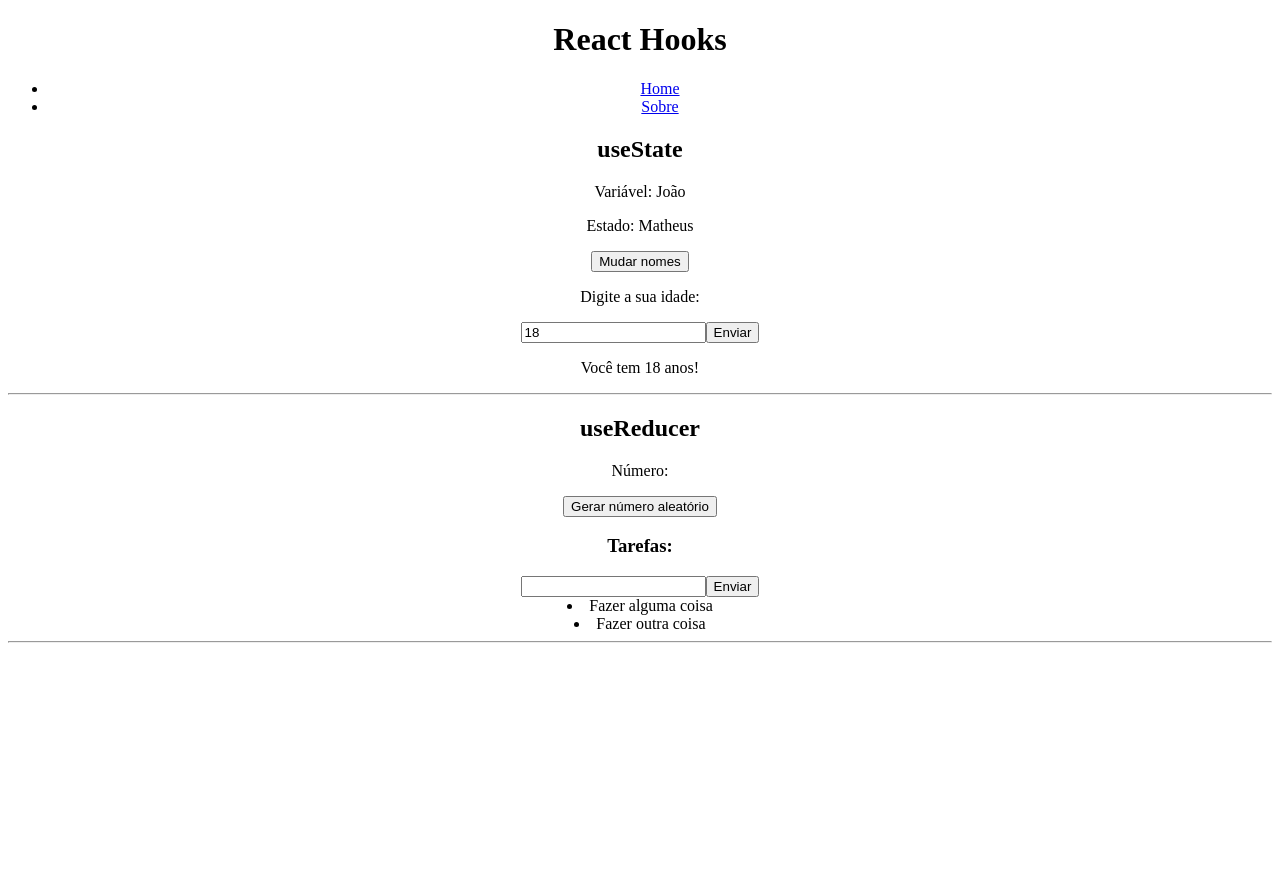
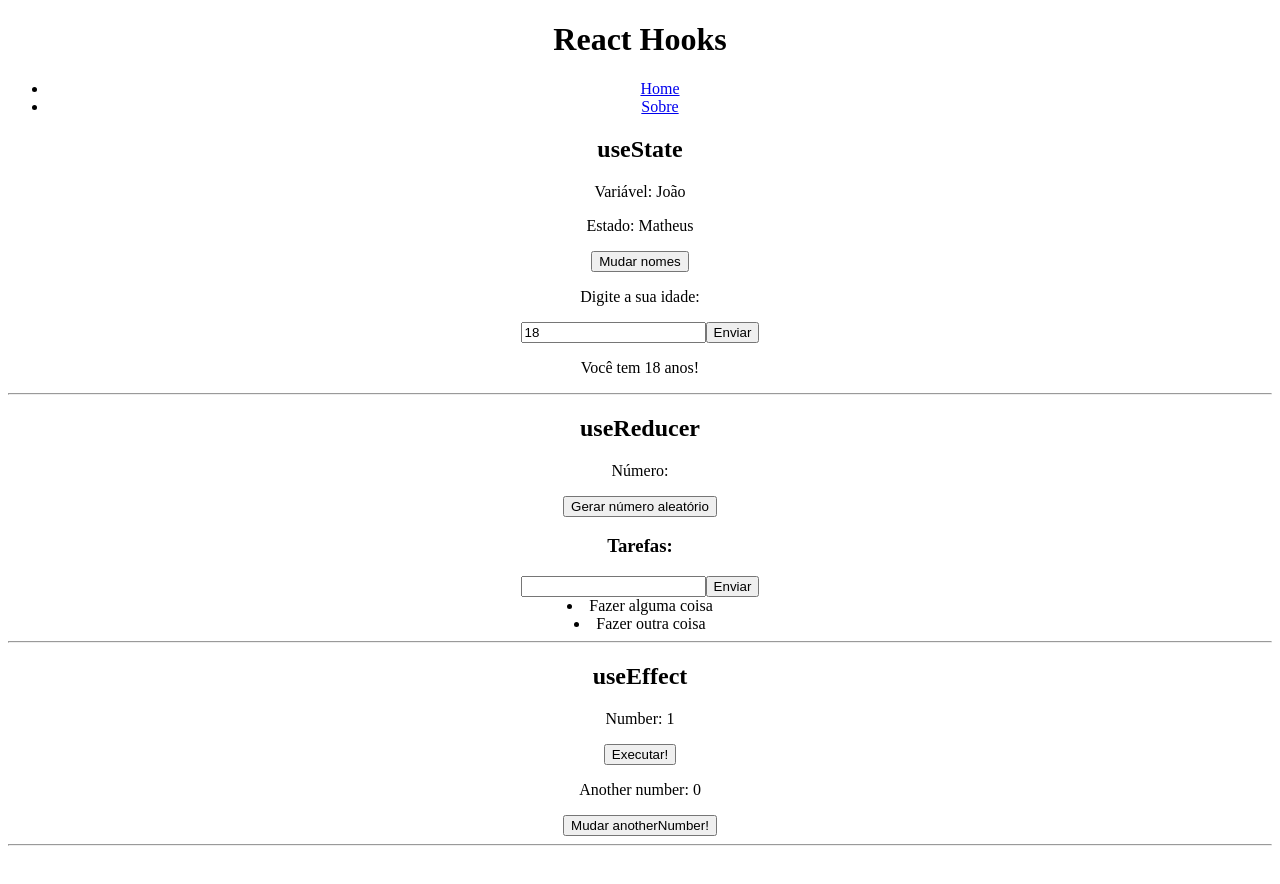
Before and after one commit to sucodelarangela/miniblog, a React (Create React App) app in the folder 11_HOOKS/reacthooks/: page / in a window 1280 px wide. Shown: the top 884 px of the page. Built offline with nearby package versions, Linux system fonts and the light colour scheme.

Commit message:
feat: useEffect example

```diff
--- /dev/null
+++ b/11_HOOKS/reacthooks/src/components/HookUseEffect.js
@@ -0,0 +1,52 @@
+import { useState, useEffect } from "react";
+
+export const HookUseEffect = () => {
+    // 1 - useEffect sem dependência é executado sempre que o componente for re-renderizado
+    useEffect(() => {
+        console.log('Estou sendo executado');
+    });
+
+    const [number, setNumber] = useState(1);
+
+    const changeSomething = () => {
+        setNumber(number + 1);
+    };
+
+    // 2 - useEffect com array de dependência vazio é executado apenas uma vez. Ex de uso: fetch de dados de DB
+    useEffect(() => {
+        console.log('Sou executado apenas uma vez');
+    }, []);
+
+    // 3 - useEffect com item no array de dependência para controlar QUANDO queremos que a função execute
+
+    const [anotherNumber, setAnotherNumber] = useState(0);
+
+    useEffect(() => {
+        // if para prevenir a execução no primeiro loading
+        if (anotherNumber > 0) {
+            console.log('Sou executado apenas quando o anotherNumber muda');
+        }
+    }, [anotherNumber]);
+
+    // 4 - cleanup do useEffect
+    useEffect(() => {
+        // const timer = setTimeout(() => {
+        //     console.log('Hello World');
+        //     // setAnotherNumber(anotherNumber + 1);
+        // }, 2000);
+
+        // // sem esse return, o setTimeout executaria mesmo mudando de página e teríamos um erro porque o anotherNumber não existe na outra página. Com o clearTimeout, ao mudar de página, o React entende que nós não queremos mais que o timeout continue:
+        // return () => clearTimeout(timer);
+    }, [anotherNumber]);
+
+    return (
+        <div>
+            <h2>useEffect</h2>
+            <p>Number: {number}</p>
+            <button onClick={changeSomething}>Executar!</button>
+            <p>Another number: {anotherNumber}</p>
+            <button onClick={() => setAnotherNumber(anotherNumber + 1)}>Mudar anotherNumber!</button>
+            <hr />
+        </div>
+    );
+};
--- a/11_HOOKS/reacthooks/src/pages/Home/index.js
+++ b/11_HOOKS/reacthooks/src/pages/Home/index.js
@@ -1,3 +1,4 @@
+import { HookUseEffect } from "components/HookUseEffect";
 import { HookUseReducer } from "components/HookUseReducer";
 import { HookUseState } from "components/HookUseState";
 
@@ -6,6 +7,7 @@
         <div>
             <HookUseState />
             <HookUseReducer />
+            <HookUseEffect />
         </div>
     );
 };
```
